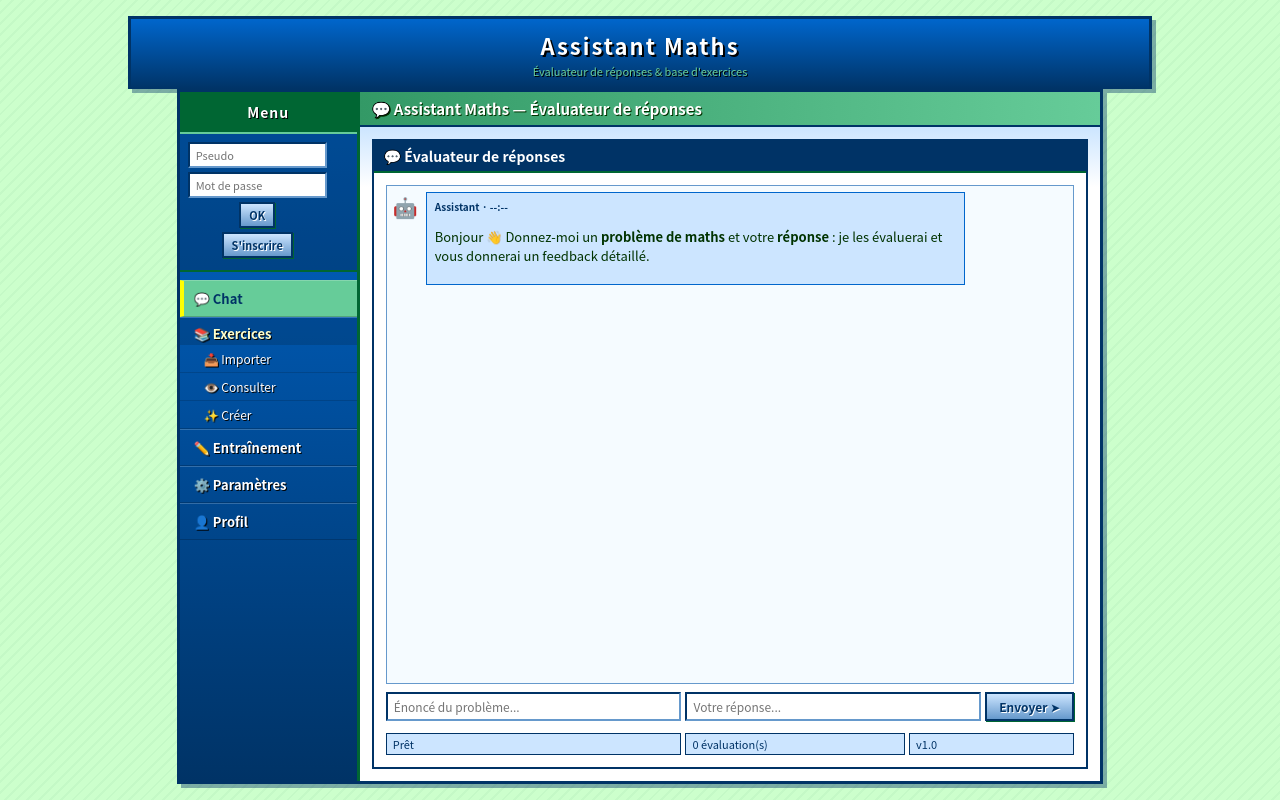
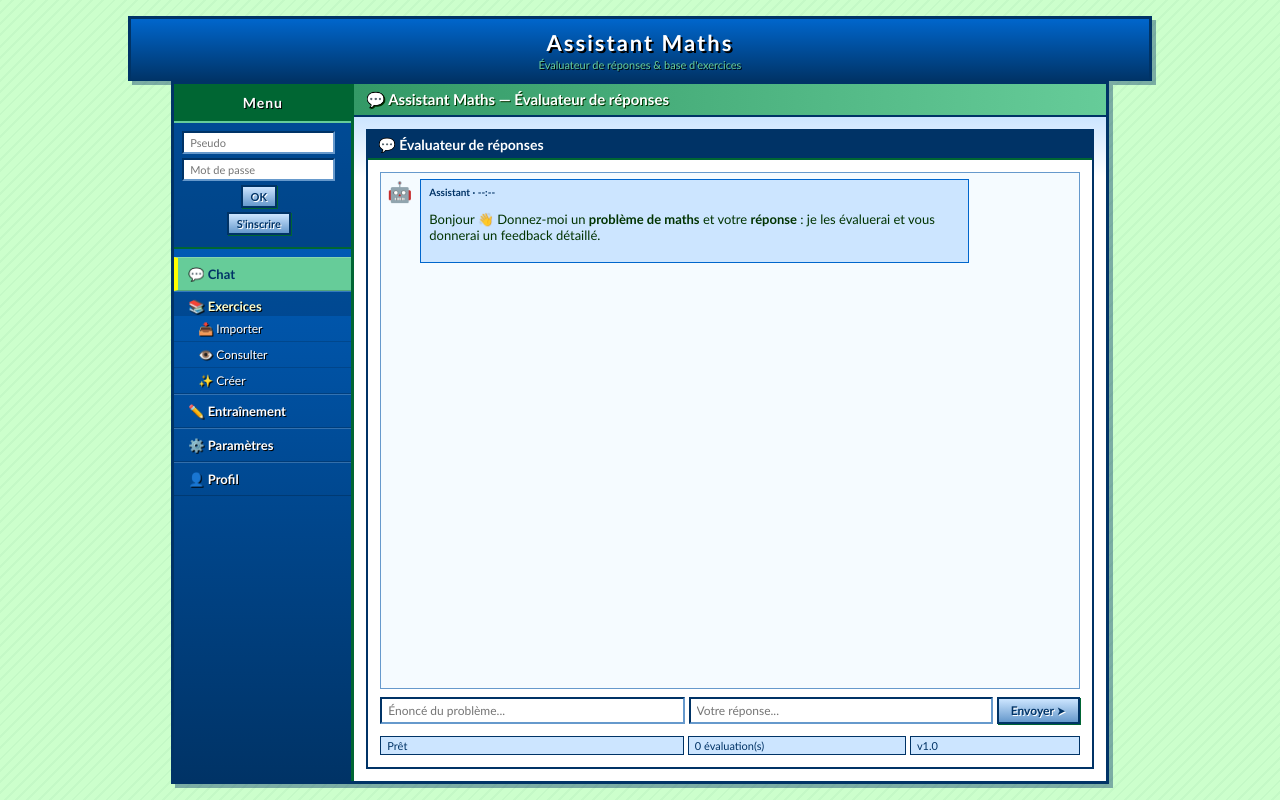
Before and after one commit to ObaulG/ExerciseDB, a FastAPI app: page / in a window 1280 px wide. Run offline with FastAPI, Linux system fonts and the light colour scheme; parts of the project's set-up code (start-up, migrations or seed data) failed here and were passed over.

Commit message:
Remplace les polices japonaises par des polices standard latines dans retro.css
Co-authored-by: ObaulG <ObaulG@users.noreply.github.com>

```diff
--- a/app/static/css/retro.css
+++ b/app/static/css/retro.css
@@ -35,7 +35,7 @@
             transparent 2px,
             transparent 8px
         );
-    font-family: "MS PGothic", "ＭＳ Ｐゴシック", "MS Gothic", "ＭＳ ゴシック", "Hiragino Kaku Gothic Pro", "ヒラギノ角ゴ Pro W3", "Meiryo", "メイリオ", "Osaka", "Noto Sans CJK JP", "Verdana", sans-serif;
+    font-family: "Trebuchet MS", "Tahoma", "Verdana", "Arial", sans-serif;
     font-size: 13px;
     color: var(--texte);
     height: 100vh;
```
